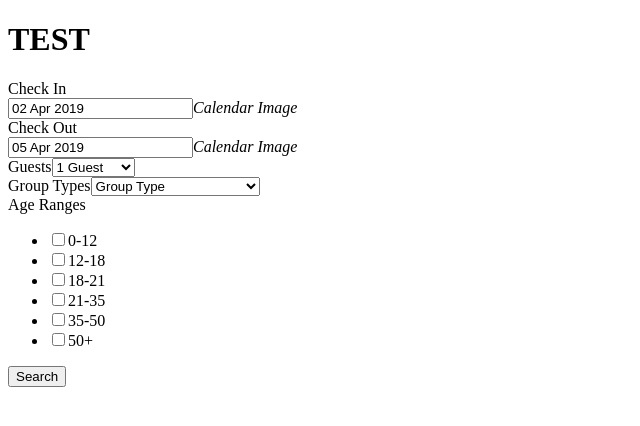
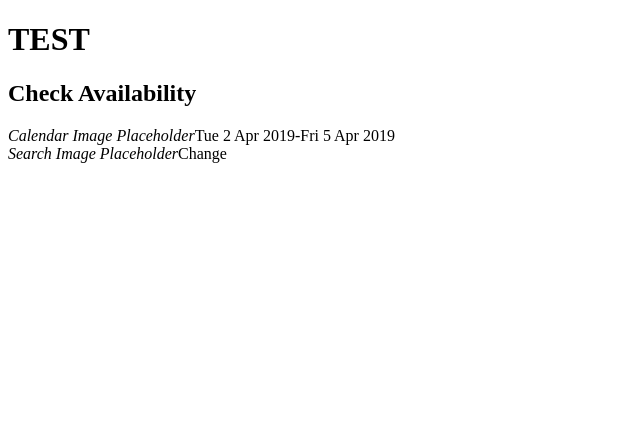
Before and after one commit to das-haustelles/rich-front-end-capstone, a React app: page / in a window 1280 px wide. Shown: the top 426 px of the page, without its empty margins (0-640 px from the left). Built offline with nearby package versions, Linux system fonts and the light colour scheme.

Commit message:
Handle rendering of reservation summary and date form

```diff
--- a/client/src/index.jsx
+++ b/client/src/index.jsx
@@ -10,16 +10,49 @@ class App extends React.Component {
     this.state = {
       checkInDate: moment(),
       checkOutDate: moment().add(3, 'days'),
-      bookedDates: []
+      newReservation: false,
+      bookedDates: [],
     }
   }
+
+  handleNewReservation() {
+    this.setState({ newReservation: true });
+  }
+
+  renderSummary() {
+    return(
+      <div>
+      <div>
+        <div>
+          <i>Calendar Image Placeholder</i>
+          <span>{this.state.checkInDate.format('ddd D MMM YYYY-') + this.state.checkOutDate.format('ddd D MMM YYYY') }</span>
+        </div>
+      </div>
+      <a>
+        <i>Search Image Placeholder</i>
+        <span onClick= {() => this.handleNewReservation()}>Change</span>
+      </a>
+    </div>
+    )
+  }
+
+  renderForm() {
+    return(
+      <div>
+        <DateForm checkIn= {this.state.checkInDate}
+                  checkOut={this.state.checkOutDate}
+                  bookedDates= {this.state.bookedDates} />
+      </div>
+    )
+  }
+
   render() {
+    const newReservation = this.state.newReservation;
     return(
-    <div>
-      <DateForm checkIn= {this.state.checkInDate}
-                checkOut={this.state.checkOutDate}
-                bookedDates= {this.state.bookedDates} />
-    </div>
+      <div>
+        <h2>Check Availability</h2>
+        {newReservation ? this.renderForm() : this.renderSummary()}
+      </div>
     )
   }
 }
```
